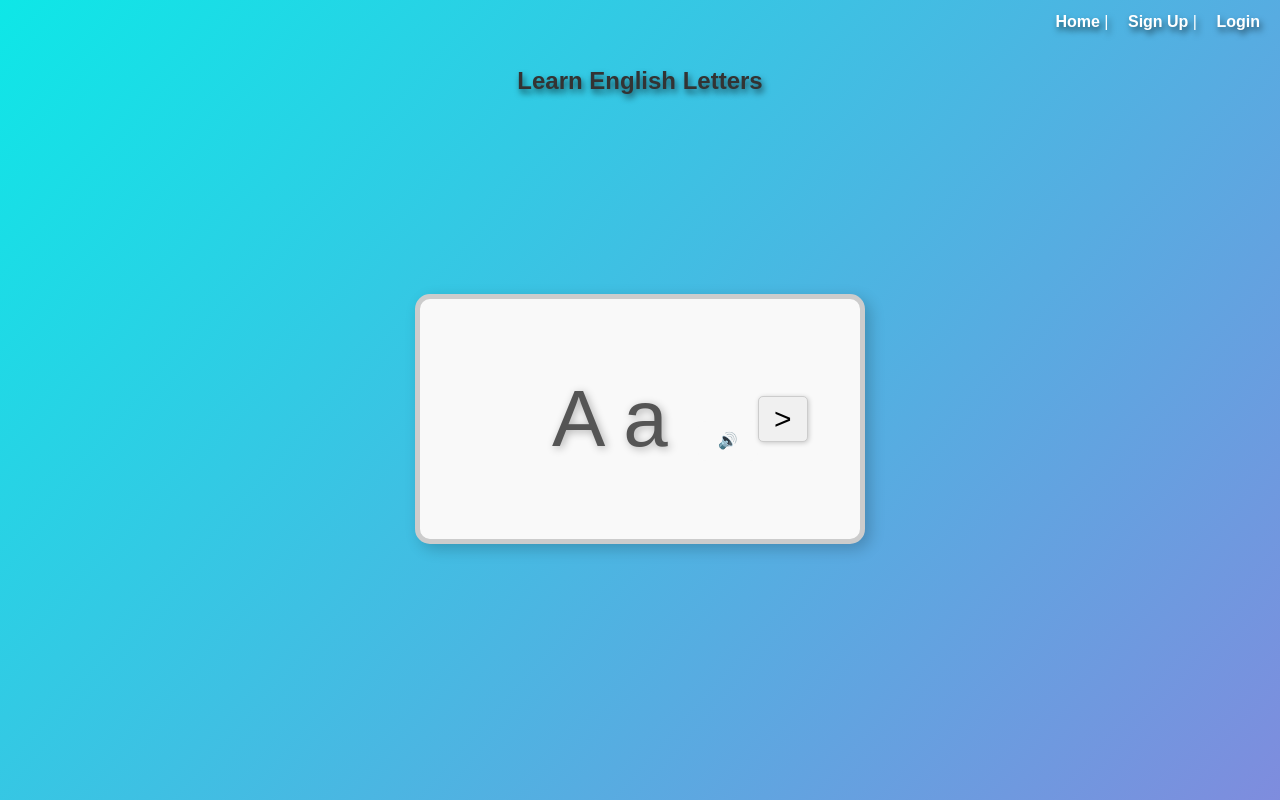
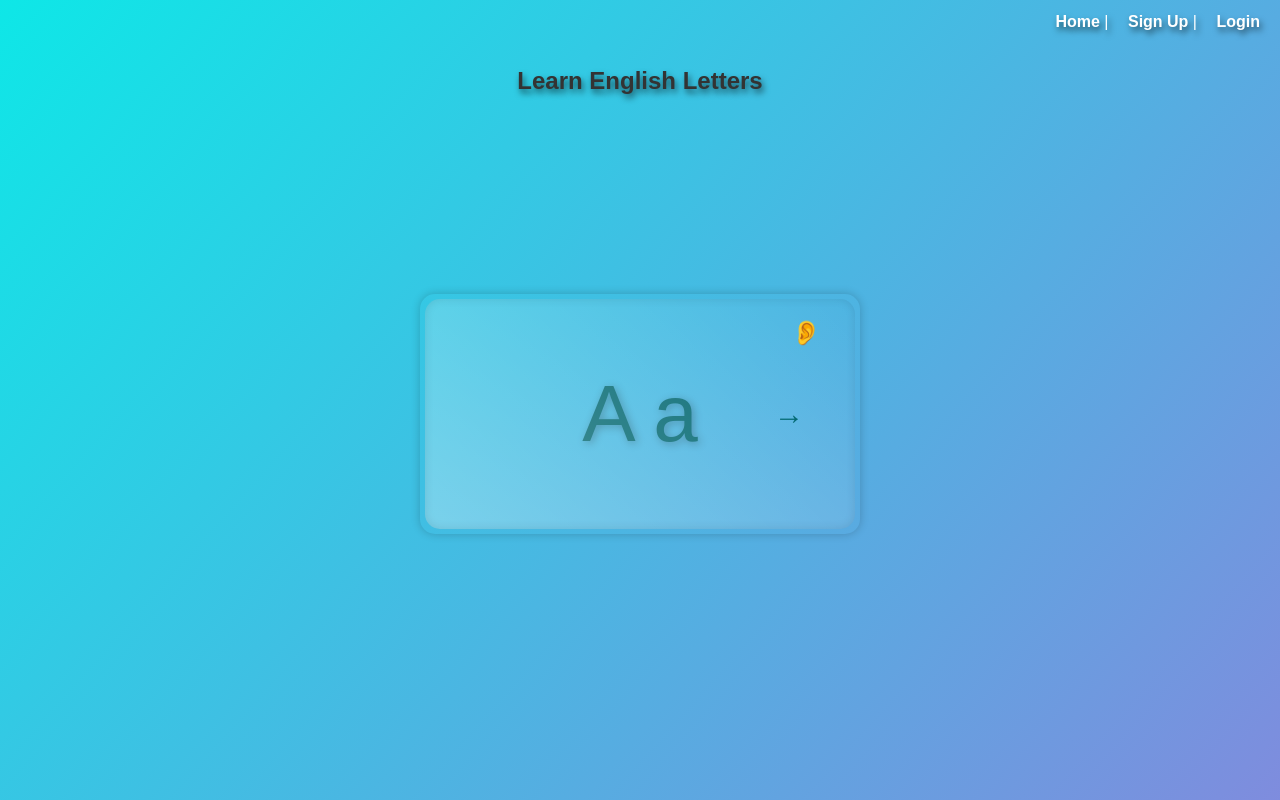
Before and after one commit to BrishnaN/English_Helper_AI, a React (Create React App) app: page /lettersPage in a window 1280 px wide. Shown: the top 800 px of the page. Built offline with nearby package versions, Linux system fonts and the light colour scheme.

Commit message:
changes to the lettersPage

```diff
--- a/src/components/LettersPage.css
+++ b/src/components/LettersPage.css
@@ -16,20 +16,68 @@
   display: flex;
   align-items: center;
   justify-content: center;
-  border: 5px solid #ccc;
-  border-radius: 15px;
   padding: 20px;
   margin: 200px auto;
   width: 400px;
   height: 200px;
-  box-shadow: 5px 5px 15px rgba(0, 0, 0, 0.2);
-  background-color: #f9f9f9;
+  background-color: linear-gradient(
+    to bottom right,
+    #0ee7e7,
+    #9f72db
+  ); /* 3D gradient */;
+  position: relative; /* Ensure the frame can position child elements absolutely */
+  border-radius: 15px; /* Optional: for rounded corners */
+  box-shadow: 0 0 10px rgba(0, 0, 0, 0.2);
+}
+
+/* Additional shadow effects for a reflective look */
+.frame::after {
+  content: "";
+  position: absolute;
+  top: 5px;
+  left: 5px;
+  right: 5px;
+  bottom: 5px;
+  background: linear-gradient(45deg, rgba(255, 255, 255, 0.3), rgba(255, 255, 255, 0));
+  border-radius: 15px;
+  box-shadow: inset 0 0 10px rgba(0, 0, 0, 0.1);
+}
+
+/* Audio button styles */
+.audioButton {
+  position: absolute; /* Position relative to the frame */
+  top: 10px; /* Distance from the top edge */
+  right: 10px; /* Distance from the right edge */
+  background: none;
+  border: none;
+  cursor: pointer;
+  font-size: 24px;
+  transition: transform 0.2s;
+  z-index: 2; /* Ensure the audio button is above other elements */
+}
+
+/* Remove outline and box shadow when clicked or focused */
+.audioButton:focus,
+.audioButton:active {
+  outline: none;
+  box-shadow: none;
+}
+
+.audioButton:hover {
+  transform: scale(1.2); /* Slightly enlarge the icon on hover */
 }
 
 /* Letter styles */
+.letterContainer {
+  display: flex;
+  justify-content: center;
+  align-items: center;
+  flex: 1;
+}
+
 .letter {
   font-size: 80px;
-  color: #555;
+  color: #046972;
   text-shadow: 2px 2px 8px rgba(0, 0, 0, 0.3);
   margin: 0 30px;
 }
@@ -37,15 +85,36 @@
 /* Navigation button styles */
 .navButton {
   font-size: 30px;
-  background-color: #f0f0f0;
-  border: 1px solid #ccc;
-  border-radius: 5px;
-  padding: 5px 15px;
+  background-color: transparent; /* Remove background */
+  border: none; /* Remove border */
+  color: #046972; /* Make sure the text is visible */
   cursor: pointer;
-  box-shadow: 1px 1px 5px rgba(0, 0, 0, 0.2);
-  transition: background-color 0.3s;
+  z-index: 1; /* Ensure buttons are clickable above other elements */
 }
 
+/* Remove outline and box shadow when clicked or focused */
+.navButton:focus,
+.navButton:active {
+  outline: none;
+  box-shadow: none;
+}
+
+/* Hide navigation buttons when not needed */
 .navButton.hidden {
   visibility: hidden;
 }
+
+/* Positioning navigation buttons at the left and right of the letter container */
+.frame > .letterContainer {
+  display: flex;
+  justify-content: center;
+  width: 100%; /* Ensure that the space is evenly distributed */
+}
+
+.frame > .letterContainer > .navButton:first-of-type {
+  margin-right: 10px; /* Ensures space between the letter and the left button */
+}
+
+.frame > .letterContainer > .navButton:last-of-type {
+  margin-left: 10px; /* Ensures space between the letter and the right button */
+}
--- a/src/components/LettersPage.tsx
+++ b/src/components/LettersPage.tsx
@@ -1,26 +1,32 @@
 import React, { useState } from "react";
 import "./LettersPage.css";
 
-const letters: string[] = ["A a", "B b", "C c", "D d", "E e", "F f", "G g"]; // Add more letter pairs as needed
+const letters: string[] = [
+  "A a", "B b", "C c", "D d", "E e", "F f", "G g", "H h", "I i", "J j",
+  "K k", "L l", "M m", "N n", "O o", "P p", "Q q", "R r", "S s", "T t",
+  "U u", "V v", "W w", "X x", "Y y", "Z z"
+];
 
 const LettersPage: React.FC = () => {
   const [currentLetterIndex, setCurrentLetterIndex] = useState<number>(0);
 
   const handlePrevious = (): void => {
     if (currentLetterIndex > 0) {
+      console.log("Previous button clicked");
       setCurrentLetterIndex(currentLetterIndex - 1);
     }
   };
 
   const handleNext = (): void => {
     if (currentLetterIndex < letters.length - 1) {
+      console.log("Next button clicked");
       setCurrentLetterIndex(currentLetterIndex + 1);
     }
   };
 
   const playAudio = (): void => {
-    const letter = letters[currentLetterIndex][0]; // Extract the uppercase letter
-    const utterance = new SpeechSynthesisUtterance(letter.toLowerCase()); // Use lowercase for pronunciation
+    const letter: string = letters[currentLetterIndex][0]; // Extract the uppercase letter
+    const utterance: SpeechSynthesisUtterance = new SpeechSynthesisUtterance(letter.toLowerCase());
     utterance.lang = "en-US"; // Adjust language if needed
     utterance.rate = 0.8; // Control the speed of the speech
     window.speechSynthesis.speak(utterance);
@@ -30,15 +36,17 @@ const LettersPage: React.FC = () => {
     <div className="container">
       <h1 className="heading">Learn English Letters</h1>
       <div className="frame">
+        <button onClick={playAudio} className="audioButton">
+          👂
+        </button>
         <button
           onClick={handlePrevious}
           className={`navButton ${currentLetterIndex === 0 ? "hidden" : ""}`}
         >
-          &lt;
+          ←
         </button>
         <div className="letterContainer">
           <span className="letter">{letters[currentLetterIndex]}</span>
-          <button onClick={playAudio}>🔊</button>
         </div>
         <button
           onClick={handleNext}
@@ -46,7 +54,7 @@ const LettersPage: React.FC = () => {
             currentLetterIndex === letters.length - 1 ? "hidden" : ""
           }`}
         >
-          &gt;
+          →
         </button>
       </div>
     </div>
```
